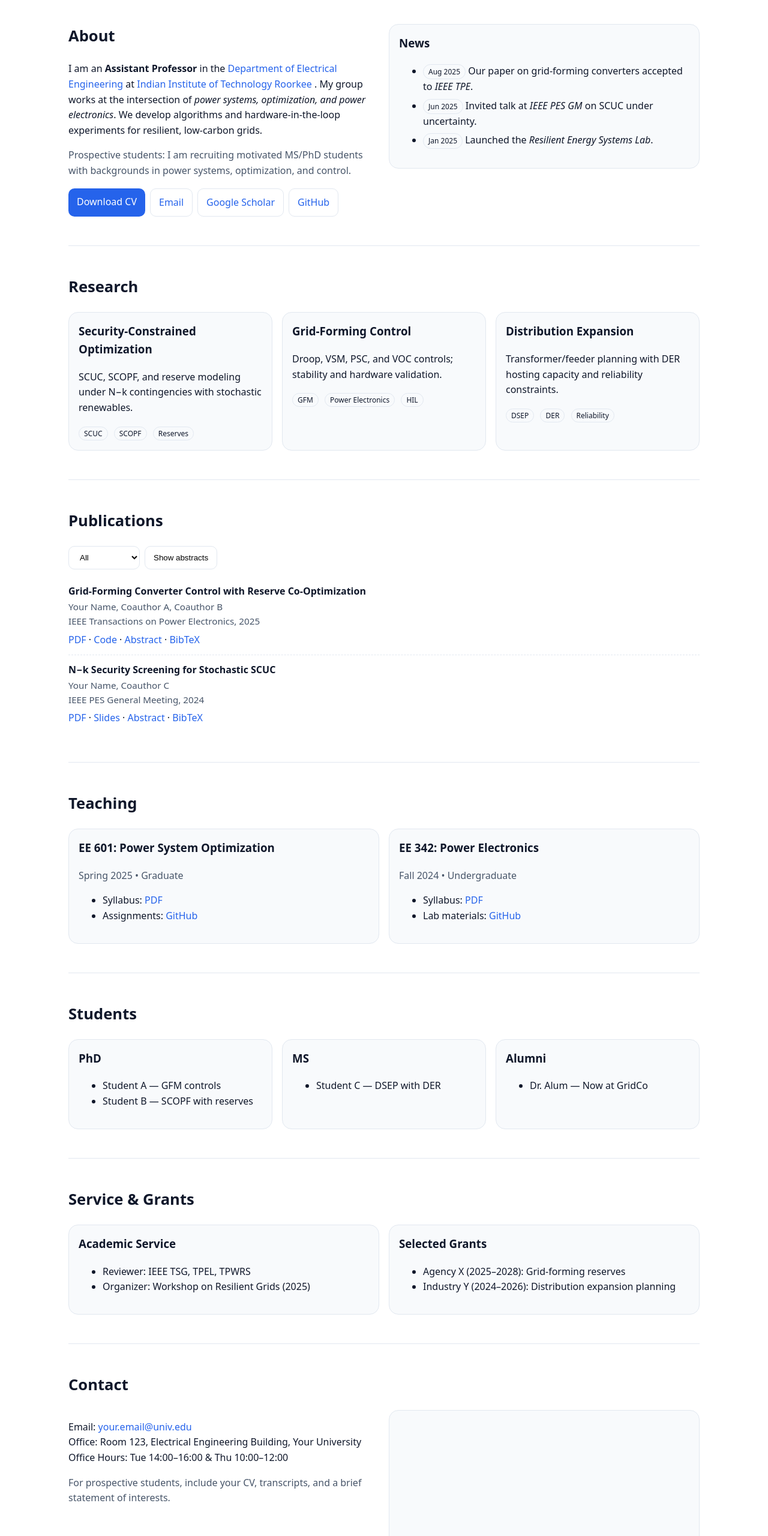
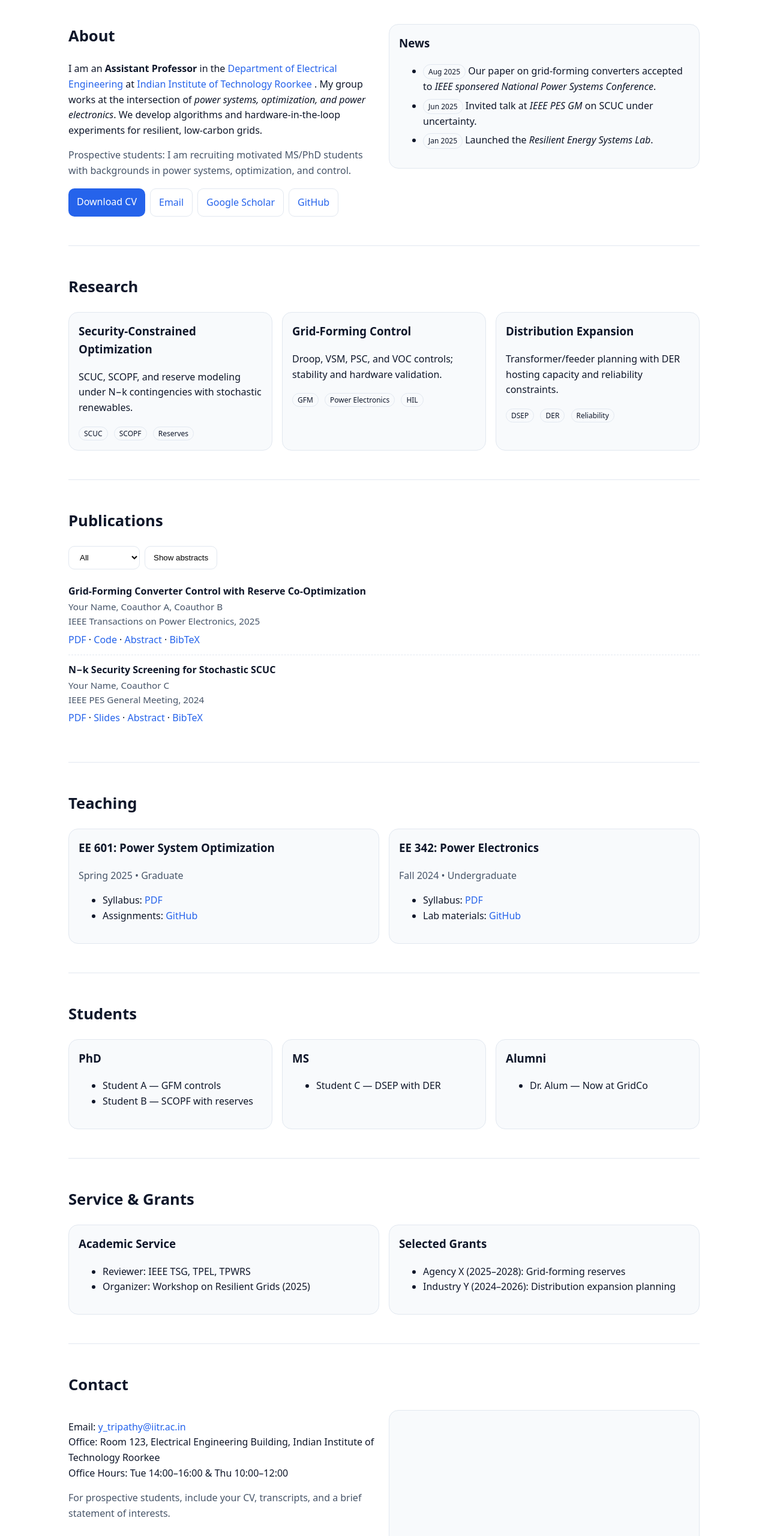
Before and after one commit to hextre/hextre.github.io, a plain HTML site: page index.html in a window 1280 px wide. Shown: the part 180-2740 px from the top of the page at 60% size. Drawn offline with Linux system fonts and the light colour scheme; grey boxes are pictures that could not be loaded.

Commit message:
Update index.html

```diff
--- a/index.html
+++ b/index.html
@@ -138,7 +138,7 @@
           <div class="card">
             <h3 style="margin-top:0">News</h3>
             <ul class="news">
-              <li><span class="pill">Aug 2025</span> Our paper on grid-forming converters accepted to <em>IEEE TPE</em>.</li>
+              <li><span class="pill">Aug 2025</span> Our paper on grid-forming converters accepted to <em>IEEE sponsered National Power Systems Conference</em>.</li>
               <li><span class="pill">Jun 2025</span> Invited talk at <em>IEEE PES GM</em> on SCUC under uncertainty.</li>
               <li><span class="pill">Jan 2025</span> Launched the <em>Resilient Energy Systems Lab</em>.</li>
             </ul>
@@ -307,8 +307,8 @@
       <div class="grid grid-2">
         <div>
           <p>
-            Email: <a href="mailto:your.email@univ.edu">your.email@univ.edu</a><br/>
-            Office: Room 123, Electrical Engineering Building, Your University<br/>
+            Email: <a href="mailto:your.email@univ.edu">y_tripathy@iitr.ac.in</a><br/>
+            Office: Room 123, Electrical Engineering Building, Indian Institute of Technology Roorkee<br/>
             Office Hours: Tue 14:00–16:00 & Thu 10:00–12:00
           </p>
           <p class="muted">For prospective students, include your CV, transcripts, and a brief statement of interests.</p>
@@ -321,7 +321,7 @@
 
     <footer>
       <div class="container" style="display:flex;justify-content:space-between;gap:12px;flex-wrap:wrap">
-        <div>© <span id="year"></span> Your Name. Last updated <span id="lastmod"></span>.</div>
+        <div>© <span id="year"></span> Yangyadatta Tripathy. Last updated <span id="lastmod"></span>.</div>
         <div><a class="muted" href="LICENSE">CC BY 4.0</a></div>
       </div>
     </footer>
```
